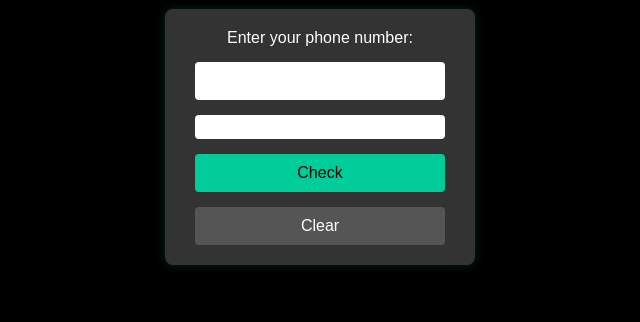
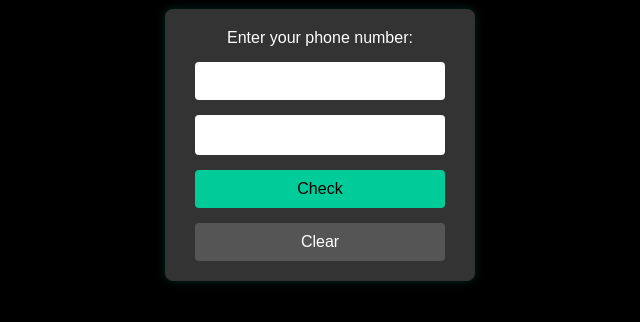
Before and after one commit to 4749-am/FCC-Telephone-Number-Validator, a plain HTML site: page index.html in a window 1280 px wide. Shown: the part 118-440 px from the top of the page, without its empty margins (320-960 px from the left). Drawn offline with Linux system fonts and the light colour scheme.

Commit message:
results div css modified

```diff
--- a/index.html
+++ b/index.html
@@ -3,7 +3,7 @@
 <head>
     <meta charset="UTF-8">
     <meta name="viewport" content="width=device-width, initial-scale=1.0">
-    <title>Telephone Number Validator</title>
+    <title>US Telephone Number Validator</title>
     <link rel="stylesheet" href="styles.css">
 </head>
 <body>
--- a/styles.css
+++ b/styles.css
@@ -56,7 +56,7 @@ button {
   border: none;
   border-radius: 4px;
   cursor: pointer;
-  transition: background-color 0.2s ease;
+  transition: background-color 0.3s ease;
 }
 
 #check-btn {
@@ -81,6 +81,6 @@ button:hover {
   border-radius: 4px;
   text-align: center;
   font-weight: bold;
-  min-height: 24px;
+  min-height: 40px;
   transition: all 0.3s ease;
 }
```
